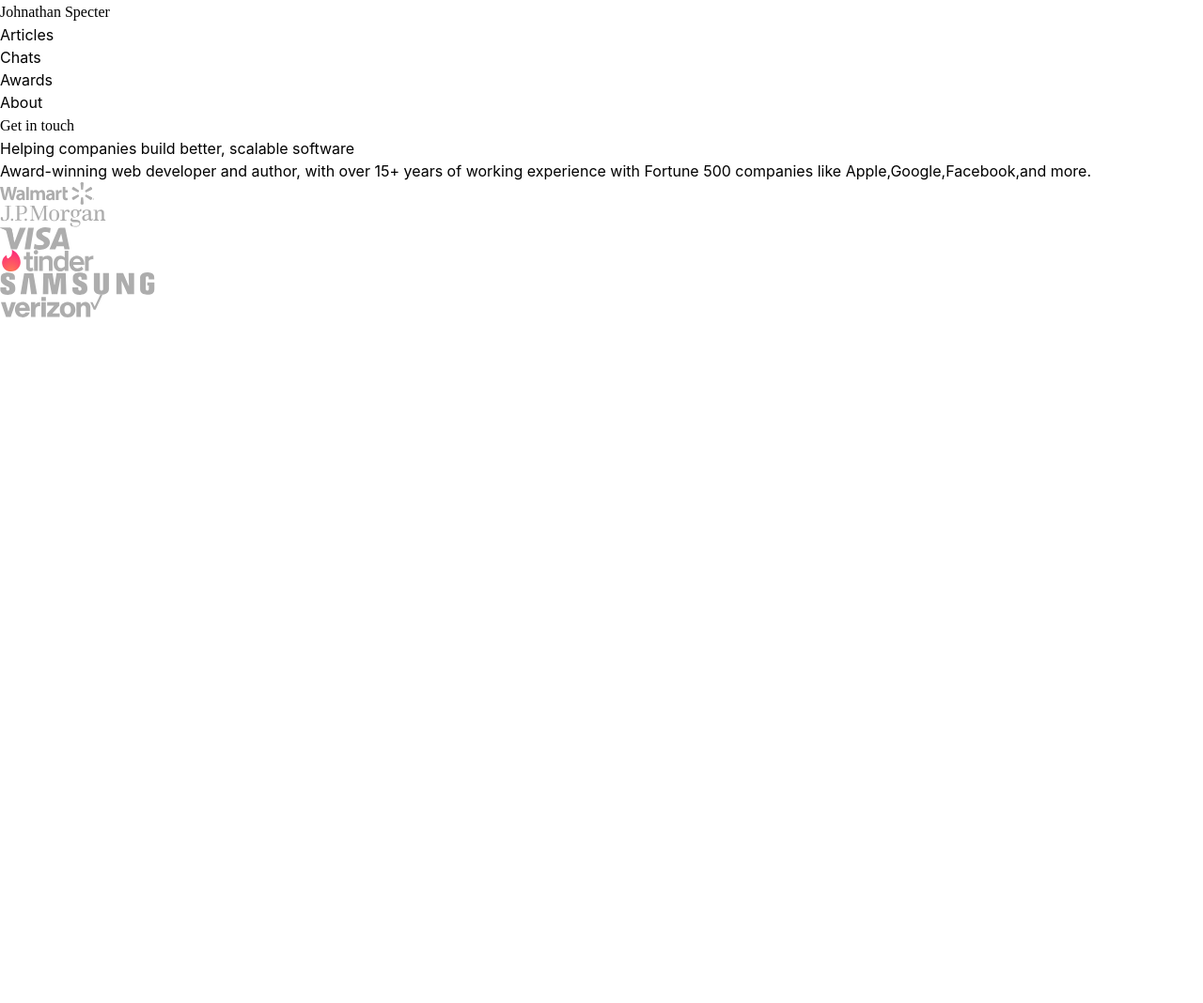
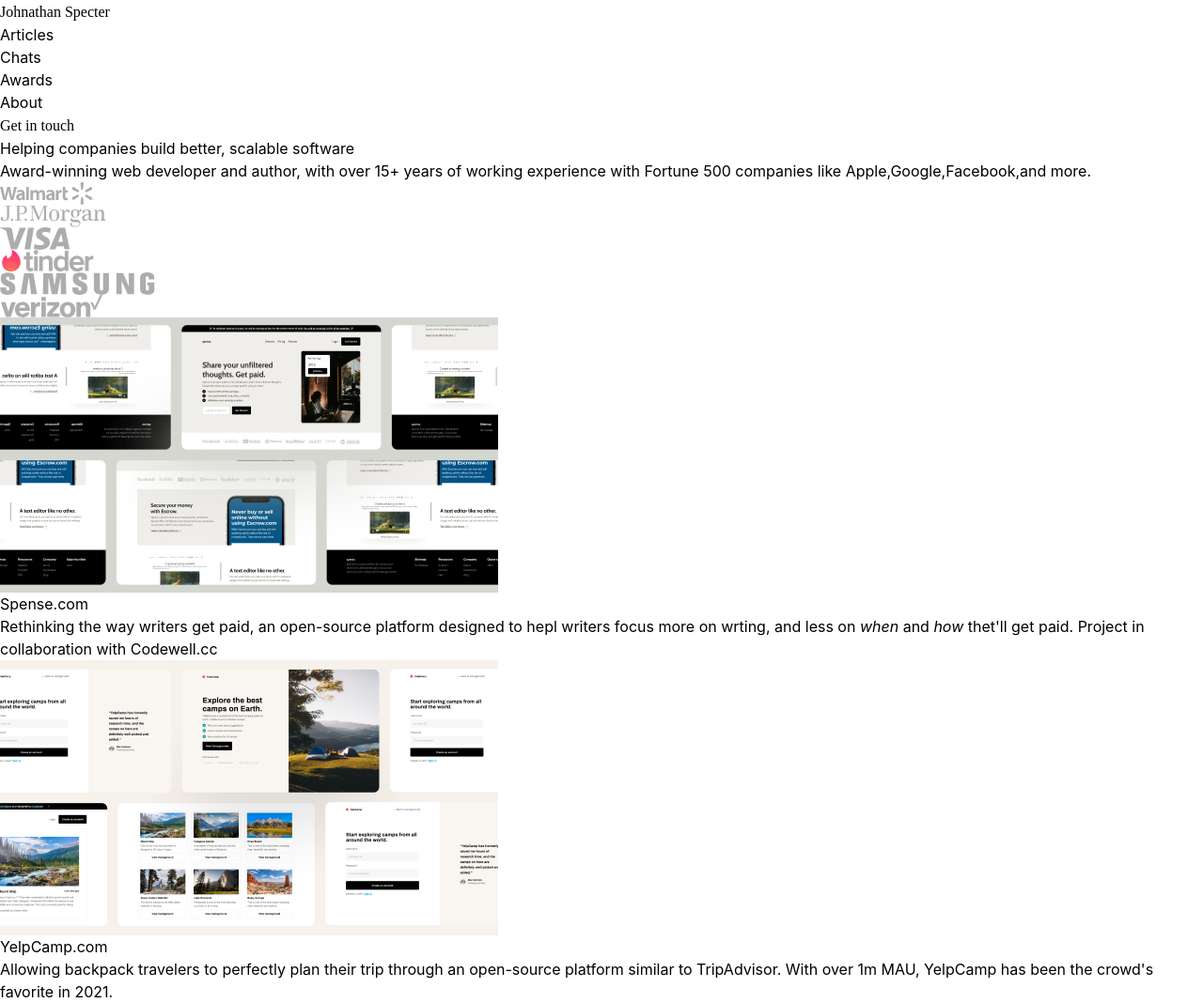
Before and after one commit to Ahmed7019/developer-porftolio, a website: page index.html in a window 1280 px wide. Shown: the whole page at 94% size. Before the commit the page ends 800 px from the top, so only its background shows below. Drawn offline with Linux system fonts and the light colour scheme.

Commit message:
Clients projects section

```diff
--- a/index.html
+++ b/index.html
@@ -39,6 +39,21 @@
             <img src="images/Logos/Samsung.svg" alt="Samsung logo">
             <img src="images/Logos/Verizon.svg" alt="Version logo">
         </section>
+
+        <!-- Past projects -->
+
+        <section>
+            <div>
+                <img src="images/Spense.png" alt="spense.com">
+                <h2>Spense.com <!-- *Add arrow here --> </h2>
+                <p>Rethinking the way writers get paid, an open-source platform designed to hepl writers focus more on wrting, and less on <i>when</i> and <i>how</i> thet'll get paid. Project in collaboration with Codewell.cc</p>
+            </div>
+            <div>
+                <img src="images/YelpCamp.png" alt="YelpCamp">
+                <h2>YelpCamp.com <!-- *Add arrow here --> </h2>
+                <p>Allowing backpack travelers to perfectly plan their trip through an open-source platform similar to TripAdvisor. With over 1m MAU, YelpCamp has been the crowd's favorite in 2021.</p>
+            </div>
+        </section>
     </main>
 </body>
 
```
